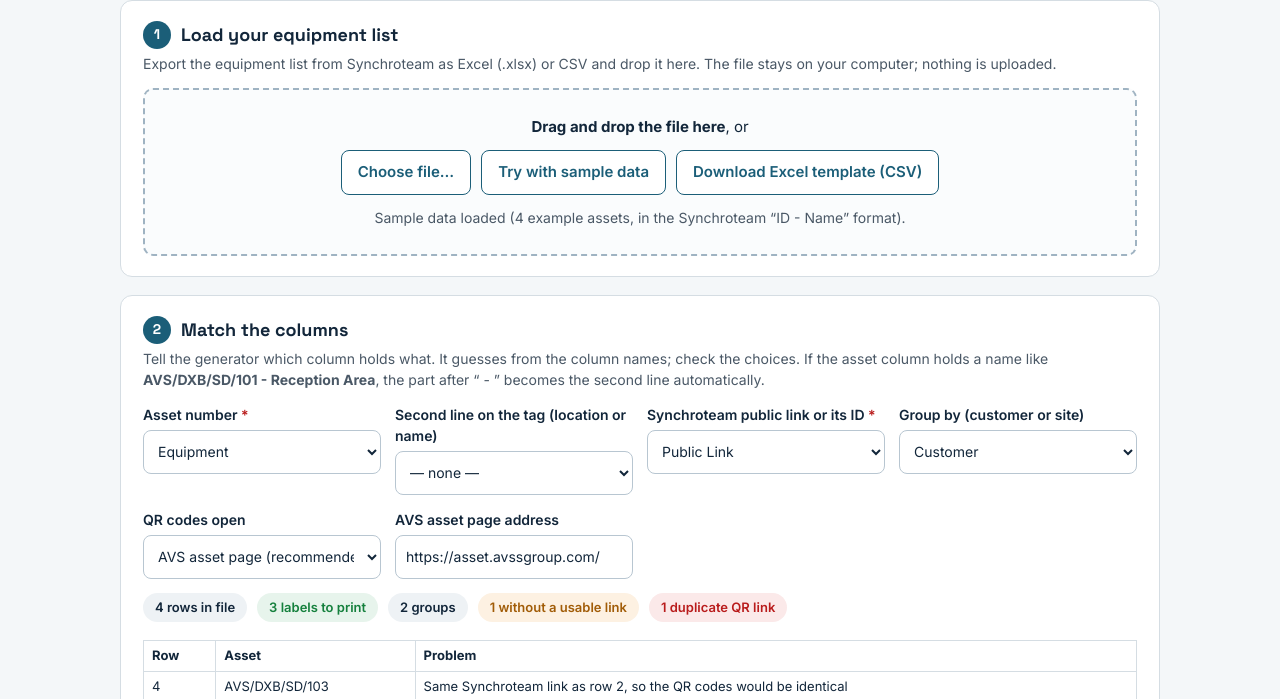
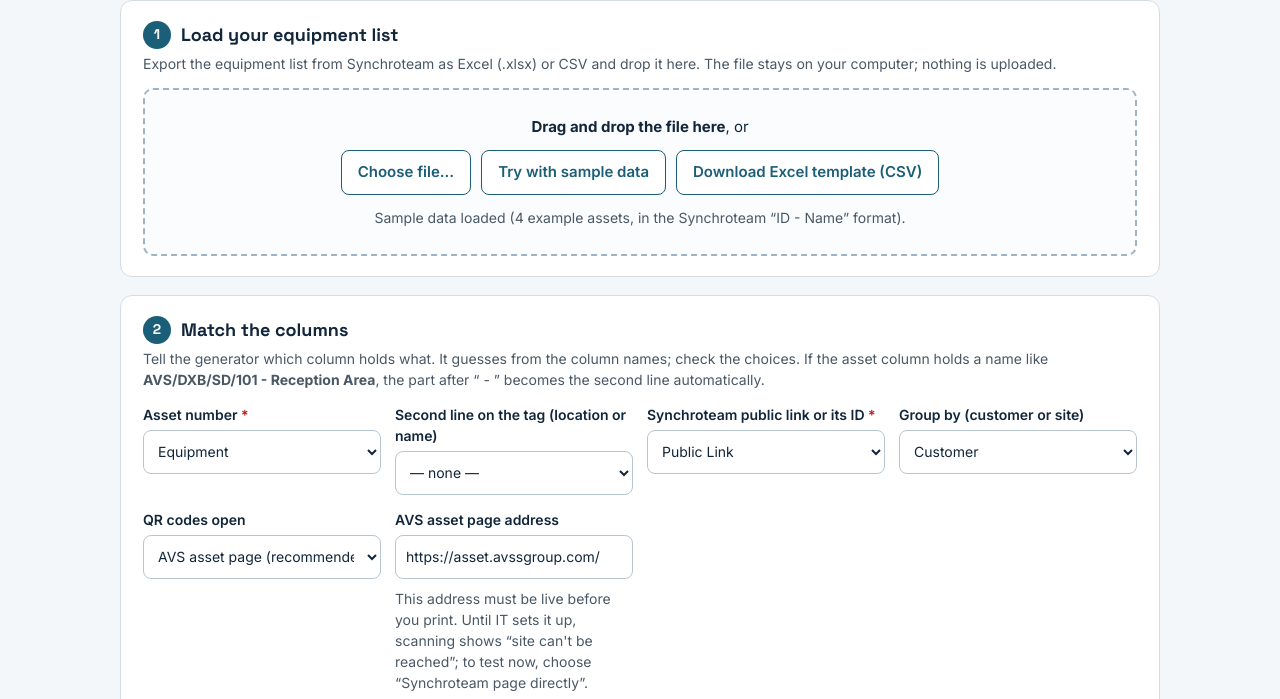
Before and after one commit to miji444/avs-asset-demo, a plain HTML site: page label-generator/index.html in a window 1280 px wide. Both pictures are taken after a click on the button "Try with sample data". Shown: the part 77-776 px from the top of the page. Drawn offline with Linux system fonts and the light colour scheme.

Commit message:
Label generator: note that the AVS address must be live before printing
Co-Authored-By: Claude Opus 5.5 <noreply@anthropic.com>
Claude-Session: https://claude.ai/code/session_015Sxqh66oXzyaUkRr9441xD

```diff
--- a/label-generator/index.html
+++ b/label-generator/index.html
@@ -97,7 +97,7 @@
       <label class="f"><span>Synchroteam public link or its ID <span class="req" aria-hidden="true">*</span></span><select id="cLink"></select></label>
       <label class="f">Group by (customer or site)<select id="cGroup"></select></label>
       <label class="f">QR codes open<select id="qrMode"><option value="avs" selected>AVS asset page (recommended)</option><option value="synchro">Synchroteam page directly</option></select></label>
-      <label class="f" id="avsHostBox">AVS asset page address<input type="text" id="avsHost" value="https://asset.avssgroup.com/"></label>
+      <label class="f" id="avsHostBox">AVS asset page address<input type="text" id="avsHost" value="https://asset.avssgroup.com/"><span class="hint" style="margin:4px 0 0;font-weight:400">This address must be live before you print. Until IT sets it up, scanning shows “site can't be reached”; to test now, choose “Synchroteam page directly”.</span></label>
       <label class="f hidden" id="baseBox">Synchroteam link prefix<input type="text" id="base" value="https://avss.synchroteam.com/app/Equipments/PublicEquipment/"></label>
     </div>
     <div class="stats" id="stats" aria-live="polite"></div>
```
